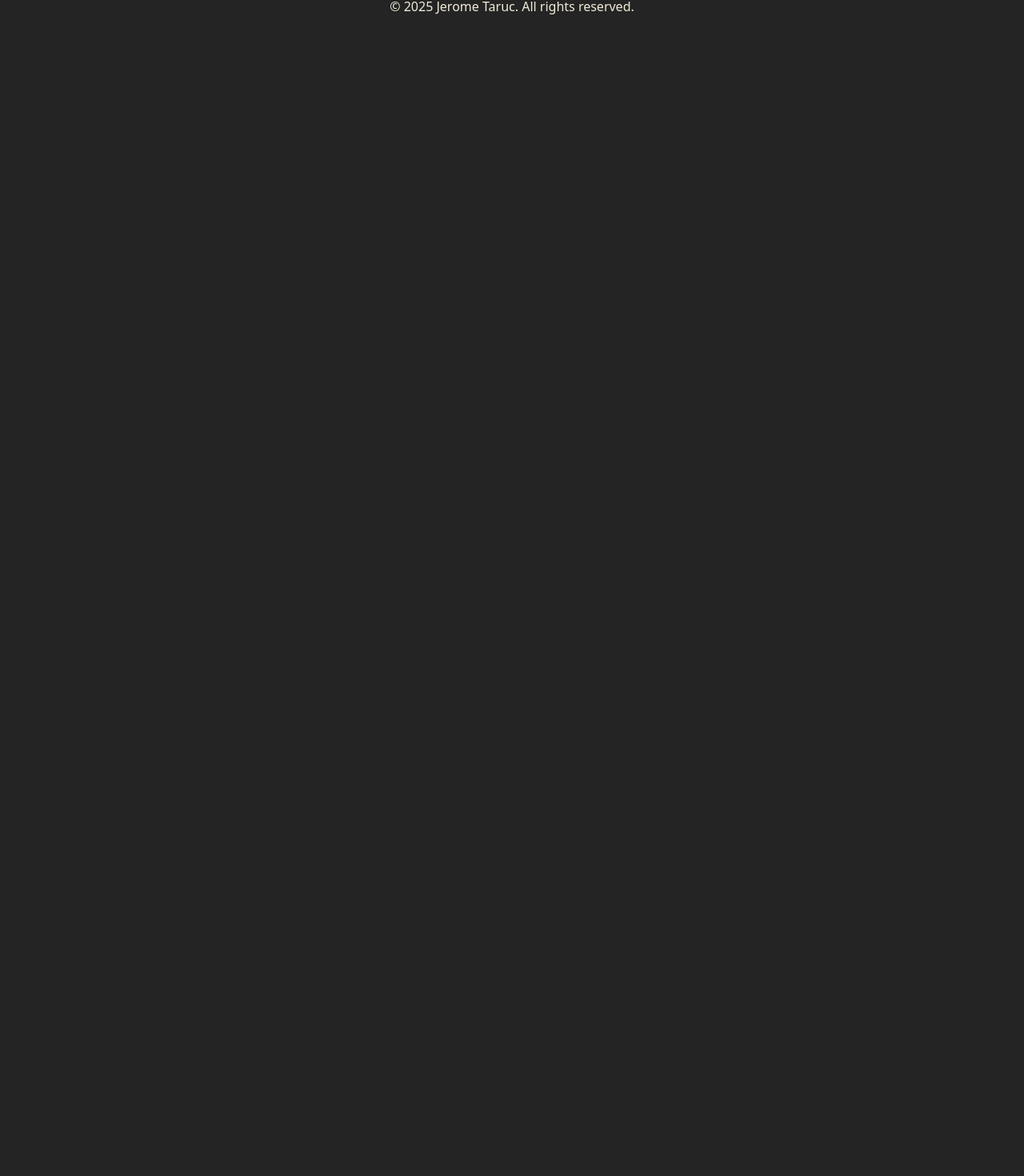
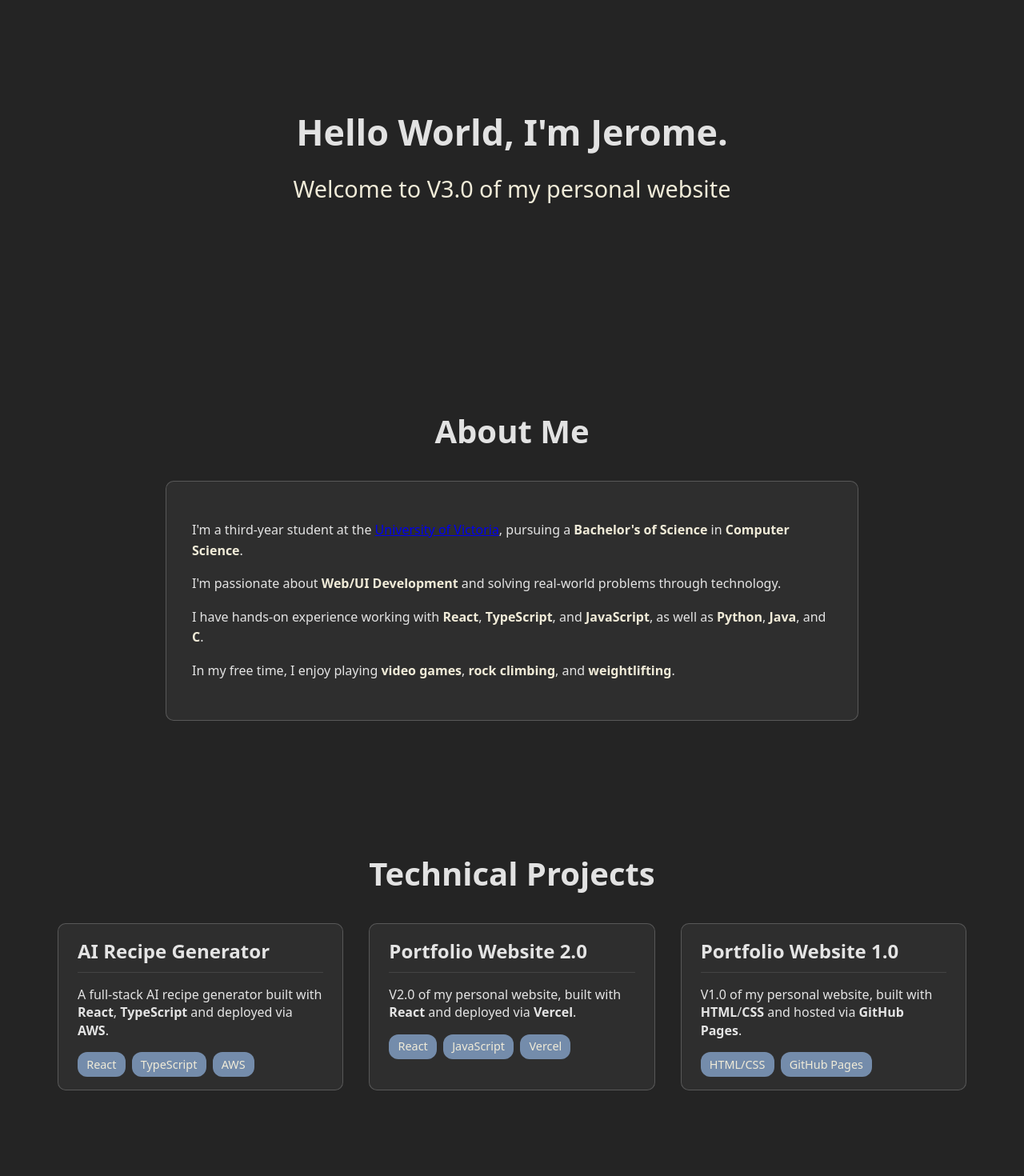
Before and after one commit to jerometaruc/cloud-resume-challenge, a React (Vite) app: page / in a window 1280 px wide. Shown: the part 217-1687 px from the top of the page at 80% size. Before the commit the page ends 800 px from the top, so only its background shows below. Built offline with nearby package versions, Linux system fonts and the light colour scheme.

Commit message:
Added Home.tsx/Home.css, About.tsx/About.css, and Projects.tsx/Projects.css

```diff
--- a/src/App.tsx
+++ b/src/App.tsx
@@ -1,4 +1,7 @@
 import NavBar from './components/NavBar'
+import Home from './components/Home'
+import About from './components/About'
+import Projects from './components/Projects'
 import Footer from './components/Footer'
 import './styles/App.css'
 
@@ -6,6 +9,9 @@ function App() {
   return (
     <div>
       <NavBar />
+      <Home />
+      <About />
+      <Projects />
       <Footer />
     </div>
   )
--- /dev/null
+++ b/src/components/About.tsx
@@ -0,0 +1,29 @@
+import React from 'react'
+import '../styles/About.css'
+
+const About: React.FC = () => {
+    return (
+        <section id="about" className="section">
+            <div className="content">
+                <h2>About Me</h2>
+                <div className="about-card">
+                    <p>
+                        I'm a third-year student at the <a href="https://www.uvic.ca/" target="_blank" rel="noopener noreferrer">University of Victoria</a>,
+                        pursuing a <b>Bachelor's of Science</b> in <b>Computer Science</b>.
+                    </p>
+                    <p>
+                        I'm passionate about <b>Web/UI Development</b> and solving real-world problems through technology.
+                    </p>
+                    <p>
+                        I have hands-on experience working with <b>React</b>, <b>TypeScript</b>, and <b>JavaScript</b>, as well as <b>Python</b>, <b>Java</b>, and <b>C</b>.
+                    </p>
+                    <p>
+                        In my free time, I enjoy playing <b>video games</b>, <b>rock climbing</b>, and <b>weightlifting</b>.
+                    </p>
+                </div>
+            </div>
+        </section>
+    );
+};
+
+export default About;
--- /dev/null
+++ b/src/components/Home.tsx
@@ -0,0 +1,13 @@
+import React from 'react'
+import '../styles/Home.css'
+
+const Home: React.FC = () => {
+    return (
+        <section id="home">
+            <h1>Hello World, I'm Jerome.</h1>
+            <h2>Welcome to V3.0 of my personal website</h2>
+        </section>
+    );
+};
+
+export default Home;
--- /dev/null
+++ b/src/components/Projects.tsx
@@ -0,0 +1,50 @@
+import React from 'react'
+import '../styles/Projects.css'
+
+const Projects: React.FC = () => {
+    return (
+        <section id="projects" className="section">
+            <div className="content">
+                <h2>Technical Projects</h2>
+                <div className="project-grid">
+                    <div className="project-card">
+                        <h3>AI Recipe Generator</h3>
+                        <p>
+                            A full-stack AI recipe generator built with <b>React</b>, <b>TypeScript</b> and deployed via <b>AWS</b>.
+                        </p>
+                        <div className="tech-stack">
+                            <span>React</span>
+                            <span>TypeScript</span>
+                            <span>AWS</span>
+                        </div>
+                    </div>
+
+                    <div className="project-card">
+                        <h3>Portfolio Website 2.0</h3>
+                        <p>
+                            V2.0 of my personal website, built with <b>React</b> and deployed via <b>Vercel</b>.
+                        </p>
+                        <div className="tech-stack">
+                            <span>React</span>
+                            <span>JavaScript</span>
+                            <span>Vercel</span>
+                        </div>
+                    </div>
+
+                    <div className="project-card">
+                        <h3>Portfolio Website 1.0</h3>
+                        <p>
+                            V1.0 of my personal website, built with <b>HTML</b>/<b>CSS</b> and hosted via <b>GitHub Pages</b>.
+                        </p>
+                        <div className="tech-stack">
+                            <span>HTML/CSS</span>
+                            <span>GitHub Pages</span>
+                        </div>
+                    </div>
+                </div>
+            </div>
+        </section>
+    );
+};
+
+export default Projects;
--- a/src/main.tsx
+++ b/src/main.tsx
@@ -1,7 +1,6 @@
 import { StrictMode } from 'react'
 import { createRoot } from 'react-dom/client'
 import './styles/index.css'
-import './styles/Footer.css';
 import App from './App.tsx'
 
 createRoot(document.getElementById('root')!).render(
--- /dev/null
+++ b/src/styles/About.css
@@ -0,0 +1,29 @@
+#about {
+    padding: 4rem 2rem;
+    text-align: center;
+}
+
+#about h2 {
+    font-size: 2.5rem;
+    margin-bottom: 2rem;
+}
+
+.about-card {
+    max-width: 800px;
+    margin: 0 auto;
+    padding: 2rem;
+    border: 1px solid rgba(255, 255, 255, 0.2);
+    border-radius: 10px;
+    background-color: #2e2e2e;
+    text-align: left;
+}
+
+.about-card p {
+    font-size: 1rem;
+    margin-bottom: 1rem;
+    line-height: 1.6;
+}
+
+.about-card b {
+    color: #f0ebd8;
+}
--- /dev/null
+++ b/src/styles/Home.css
@@ -0,0 +1,21 @@
+#home {
+    min-height: 40vh;
+    padding: 4rem 2rem;
+    display: flex;
+    flex-direction: column;
+    align-items: center;
+    justify-content: center;
+    text-align: center;
+}
+
+#home h1 {
+    font-size: 2.8rem;
+    font-weight: 600;
+    margin-bottom: 1rem;
+}
+#home h2 {
+    font-size: 1.8rem;
+    font-weight: 400;
+    margin-top: 0;
+    color: #f0ebd8;
+}
--- /dev/null
+++ b/src/styles/Projects.css
@@ -0,0 +1,51 @@
+#projects {
+    padding: 4rem 2rem;
+    text-align: center;
+}
+
+#projects h2 {
+    font-size: 2.5rem;
+    margin-bottom: 2rem;
+}
+
+.project-grid {
+    display: grid;
+    grid-template-columns: repeat(auto-fit, minmax(280px, 1fr));
+    gap: 2rem;
+}
+
+.project-card {
+    padding: 1rem 1.5rem;
+    border: 1px solid rgba(255, 255, 255, 0.2);
+    border-radius: 10px;
+    background-color: #2e2e2e;
+    text-align: left;
+}
+
+.project-card h3 {
+    font-size: 1.5rem;
+    margin: 0 0 1rem 0;
+    padding-bottom: 0.5rem;
+    border-bottom: 1px solid rgba(255, 255, 255, 0.1);
+}
+
+.project-card p {
+    font-size: 1rem;
+    margin-bottom: 1rem;
+    line-height: 1.4;
+}
+
+.tech-stack {
+    display: flex;
+    flex-wrap: wrap;
+    gap: 0.5rem;
+    margin-top: 1rem;
+}
+
+.tech-stack span {
+    background: #748cab;
+    color: #f0ebd8;
+    padding: 0.3rem 0.7rem;
+    border-radius: 12px;
+    font-size: 0.9rem;
+}
```
